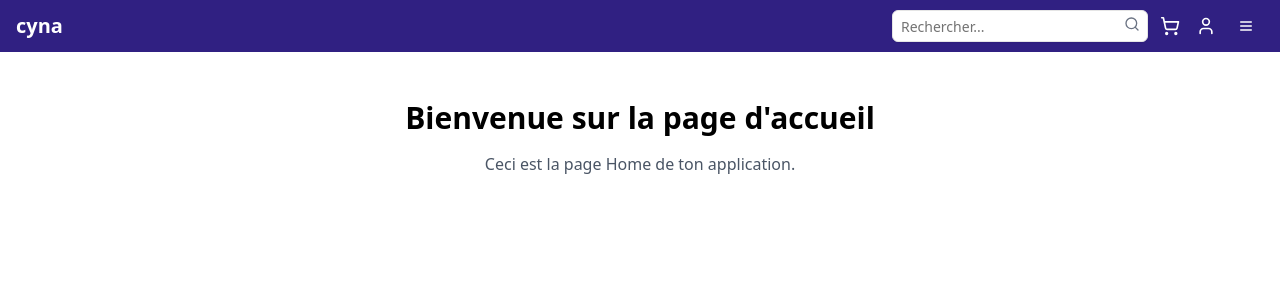
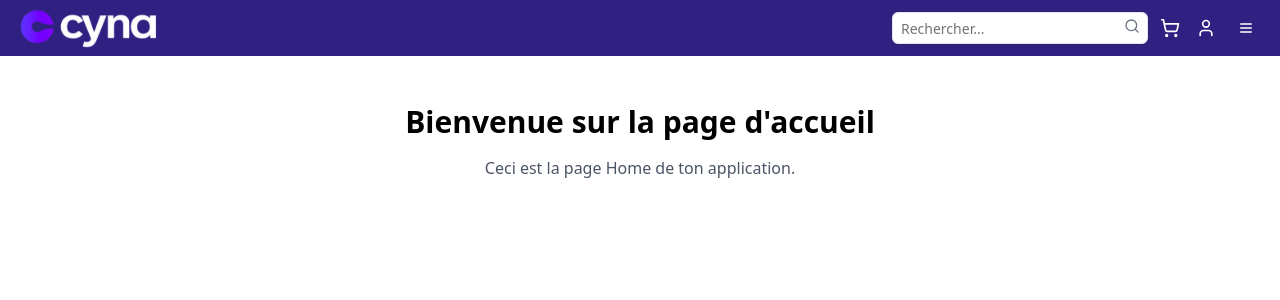
Before and after one commit to NathanCorberan/Cyna-Web, a React (Vite) app: page / in a window 1280 px wide. Shown: the top 300 px of the page. Built offline with nearby package versions, Linux system fonts and the light colour scheme.

Commit message:
Ajout du logo dans la navBar, modification du readme

```diff
--- a/src/layouts/Header.tsx
+++ b/src/layouts/Header.tsx
@@ -7,6 +7,8 @@ import { Input } from "@/components/ui/input";
 import { Sheet, SheetContent, SheetTrigger } from "@/components/ui/sheet";
 import { cn } from "@/lib/utils";
 
+import cynaLogo from "@/assets/Cyna_logo.png";
+
 export default function Header() {
   const [isMenuOpen, setIsMenuOpen] = useState(false);
   const location = useLocation();
@@ -15,8 +17,8 @@ export default function Header() {
   return (
     <header className="bg-[#302082] text-white w-full">
       <div className="w-full px-4 py-2 flex items-center justify-between">
-        <NavLink to="/" className="font-bold text-xl">
-          cyna
+        <NavLink to="/" className="flex items-center h-10">
+          <img src={cynaLogo} alt="Cyna Logo" className="h-10 w-auto" />
         </NavLink>
 
         <div className="flex items-center space-x-2">
```
Also changed, not shown: src/assets/Cyna_logo.png (added), 1 other file (tests, documents, lock files or other folders).
